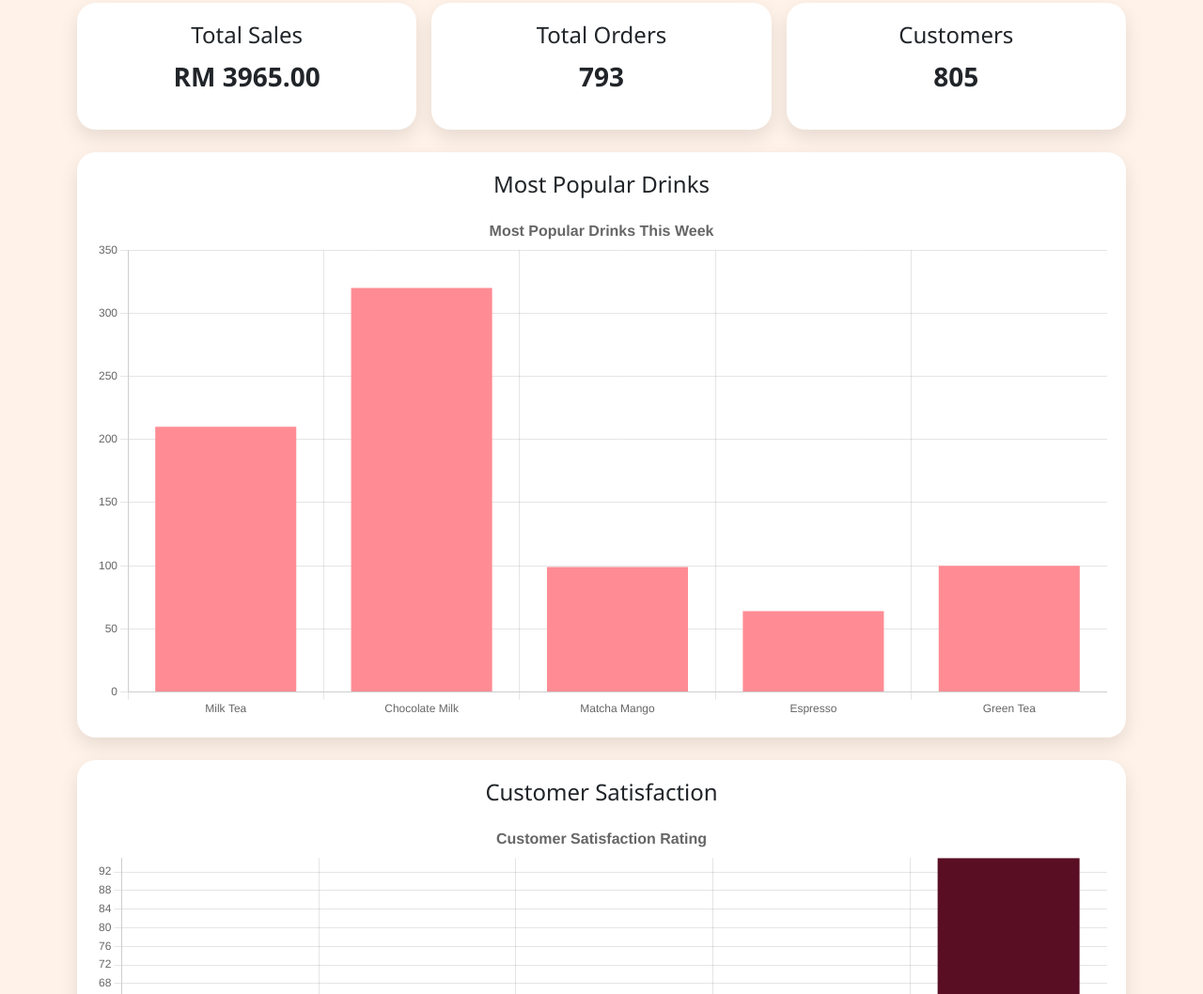
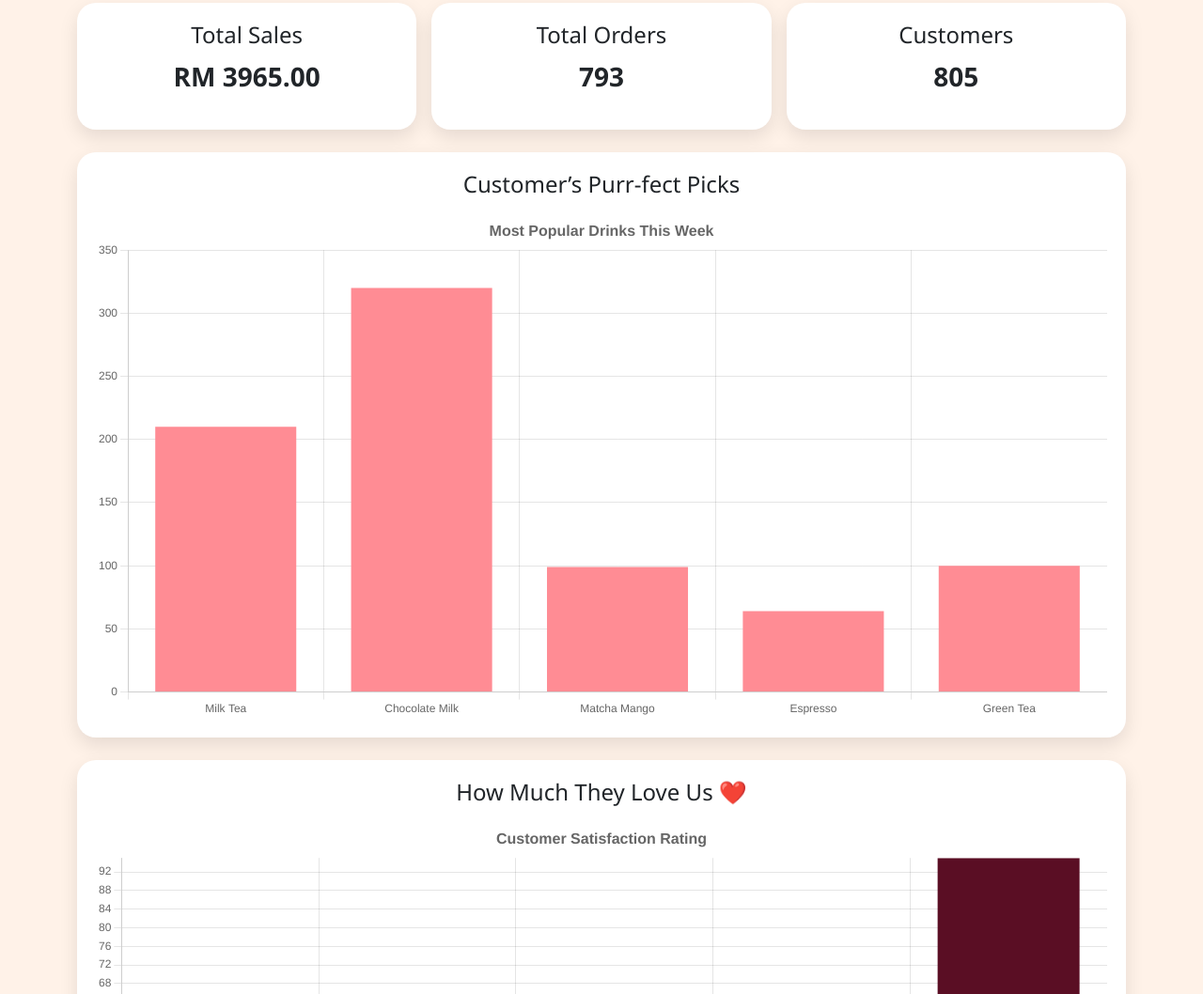
Before and after one commit to 2025513035-del/mew-brew-cafeee, a plain HTML site: page dashboard.html in a window 1280 px wide. Shown: the part 170-1228 px from the top of the page at 94% size. Drawn offline with nearby package versions, Linux system fonts and the light colour scheme.

Commit message:
Update dashboard.html

```diff
--- a/dashboard.html
+++ b/dashboard.html
@@ -28,10 +28,10 @@
 
 <div class="container mt-4">
 
-    <!-- Welcome Message -->
+    <!-- Welcome Message for users -->
     <h2 id="welcomeUser" class="text-dark fw-bold mb-4">Welcome, 🐾</h2>
 
-    <!-- Cards -->
+    <!-- Cards for data -->
     <div class="row g-3">
         <div class="col-md-4">
             <div class="stat-card">
@@ -55,13 +55,13 @@
 
     <!-- Most Popular Drinks Chart -->
     <div class="chart-box mt-4">
-        <h4 class="text-center mb-3">Most Popular Drinks</h4>
+        <h4 class="text-center mb-3">Customer’s Purr-fect Picks</h4>
         <canvas id="drinkChart"></canvas>
     </div>
 
     <!-- Customer Satisfaction Chart -->
     <div class="chart-box mt-4">
-        <h4 class="text-center mb-3">Customer Satisfaction</h4>
+        <h4 class="text-center mb-3">How Much They Love Us ❤️</h4>
         <canvas id="ratingChart"></canvas>
     </div>
 
```
